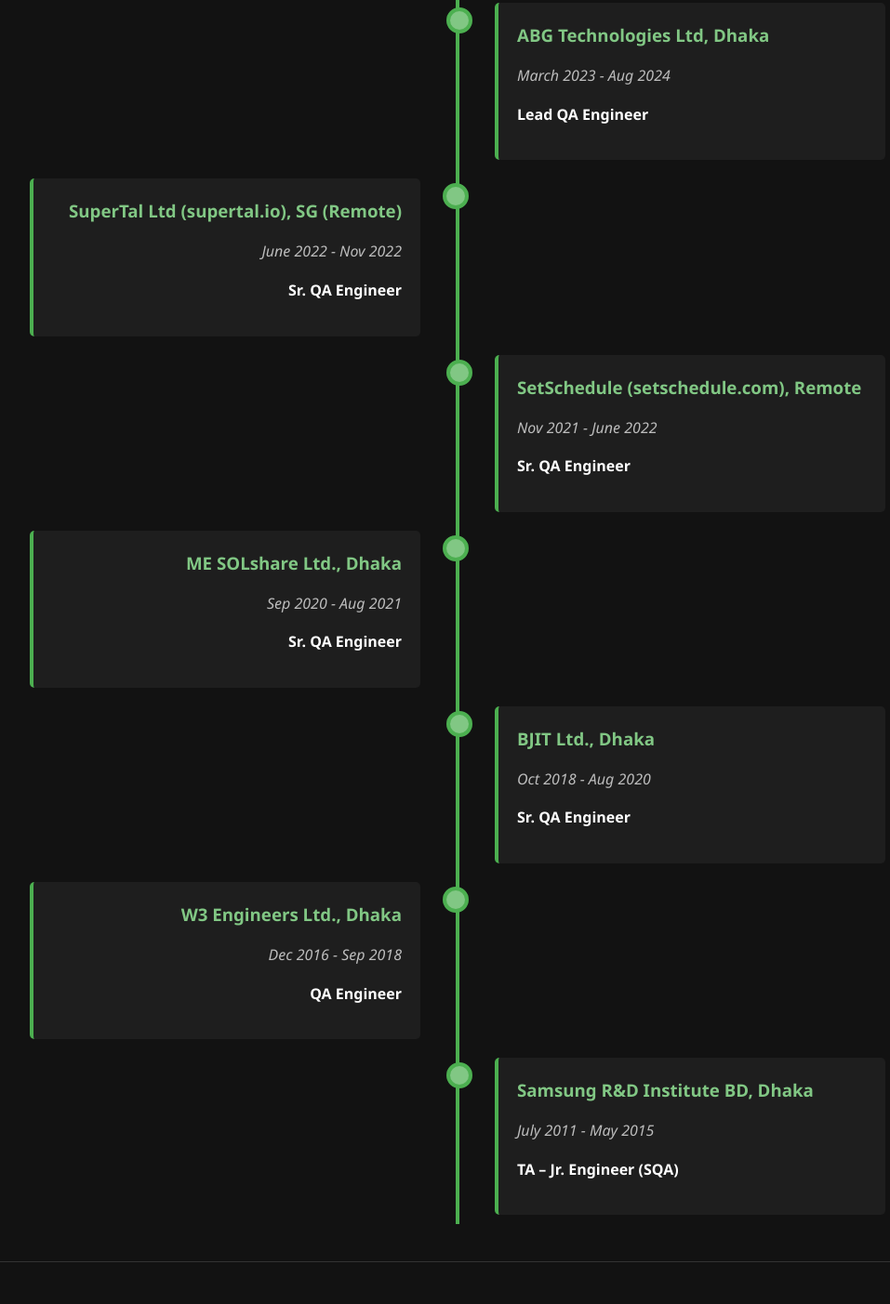
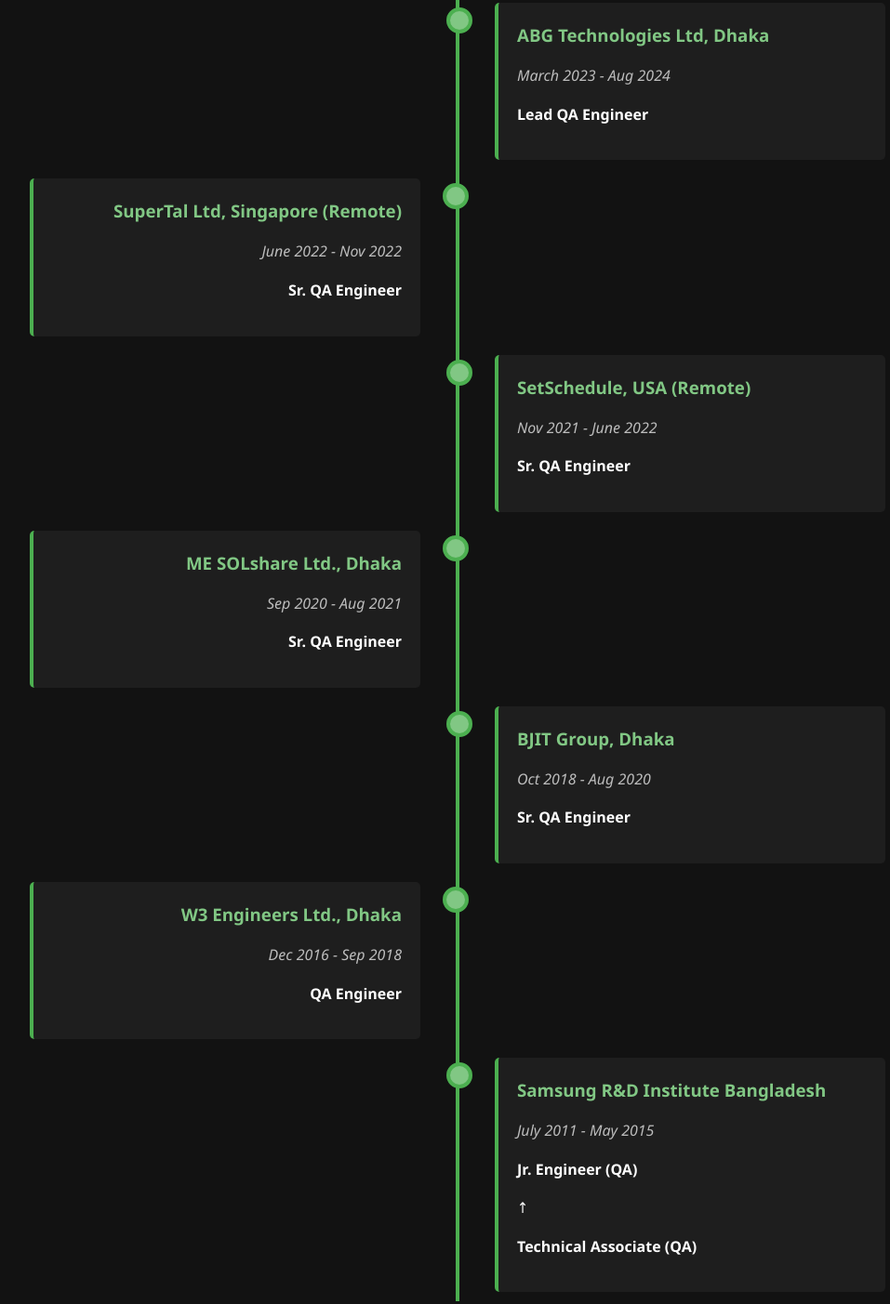
Before and after one commit to imransdet/imransdet.github.io, a website built with webpack: page index.html in a window 1280 px wide. Shown: the part 1710-3113 px from the top of the page at 93% size, without its empty margins (148-1105 px from the left). Built offline with nearby package versions, Linux system fonts and the light colour scheme.

Commit message:
linked compay website

```diff
--- a/css/style.css
+++ b/css/style.css
@@ -280,3 +280,14 @@
 .see-more-link:hover::after {
   transform: translateX(3px);
 }
+
+#experience h3 a {
+  color: var(--light-accent);
+  text-decoration: none;
+  transition: color 0.3s ease;
+}
+
+#experience h3 a:hover {
+  color: var(--accent-color);
+  text-decoration: underline;
+}
--- a/index.html
+++ b/index.html
@@ -107,7 +107,7 @@
       <!-- SuperTal -->
       <div class="timeline-item left">
         <div class="timeline-content">
-          <h3>SuperTal Ltd (supertal.io), SG (Remote)</h3>
+          <h3>SuperTal Ltd, Singapore (Remote)</h3>
           <p class="date">June 2022 - Nov 2022</p>
           <p><strong>Sr. QA Engineer</strong></p>
           <!--<ul>
@@ -122,7 +122,7 @@
       <!-- SetSchedule -->
       <div class="timeline-item right">
         <div class="timeline-content">
-          <h3>SetSchedule (setschedule.com), Remote</h3>
+          <h3>SetSchedule, USA (Remote)</h3>
           <p class="date">Nov 2021 - June 2022</p>
           <p><strong>Sr. QA Engineer</strong></p>
           <!--<ul>
@@ -152,7 +152,9 @@
       <!-- BJIT -->
       <div class="timeline-item right">
         <div class="timeline-content">
-          <h3>BJIT Ltd., Dhaka</h3>
+          <h3>
+            <a href="https://bjitgroup.com/" target="_blank" rel="noopener noreferrer">BJIT Group, Dhaka</a>
+          </h3>
           <p class="date">Oct 2018 - Aug 2020</p>
           <p><strong>Sr. QA Engineer</strong></p>
           <!--<ul>
@@ -165,7 +167,9 @@
       <!-- W3 Engineers -->
       <div class="timeline-item left">
         <div class="timeline-content">
-          <h3>W3 Engineers Ltd., Dhaka</h3>
+          <h3>
+            <a href="https://w3engineers.com/" target="_blank" rel="noopener noreferrer">W3 Engineers Ltd., Dhaka</a>
+          </h3>
           <p class="date">Dec 2016 - Sep 2018</p>
           <p><strong>QA Engineer</strong></p>
           <!--<ul>
@@ -179,9 +183,13 @@
       <!-- Samsung -->
       <div class="timeline-item right">
         <div class="timeline-content">
-          <h3>Samsung R&D Institute BD, Dhaka</h3>
+          <h3>
+            <a href="https://research.samsung.com/srbd" target="_blank" rel="noopener noreferrer">Samsung R&D Institute Bangladesh</a>
+          </h3>
           <p class="date">July 2011 - May 2015</p>
-          <p><strong>TA – Jr. Engineer (SQA)</strong></p>
+          <p><strong>Jr. Engineer (QA)</strong></p>
+          <span class="role-separator">↑</span>
+          <p><strong>Technical Associate (QA)</strong></p>
           <!--<ul>
             <li>Managed bug lifecycle for software reliability</li>
             <li>Enhanced software quality with detailed Test Cases</li>
```
